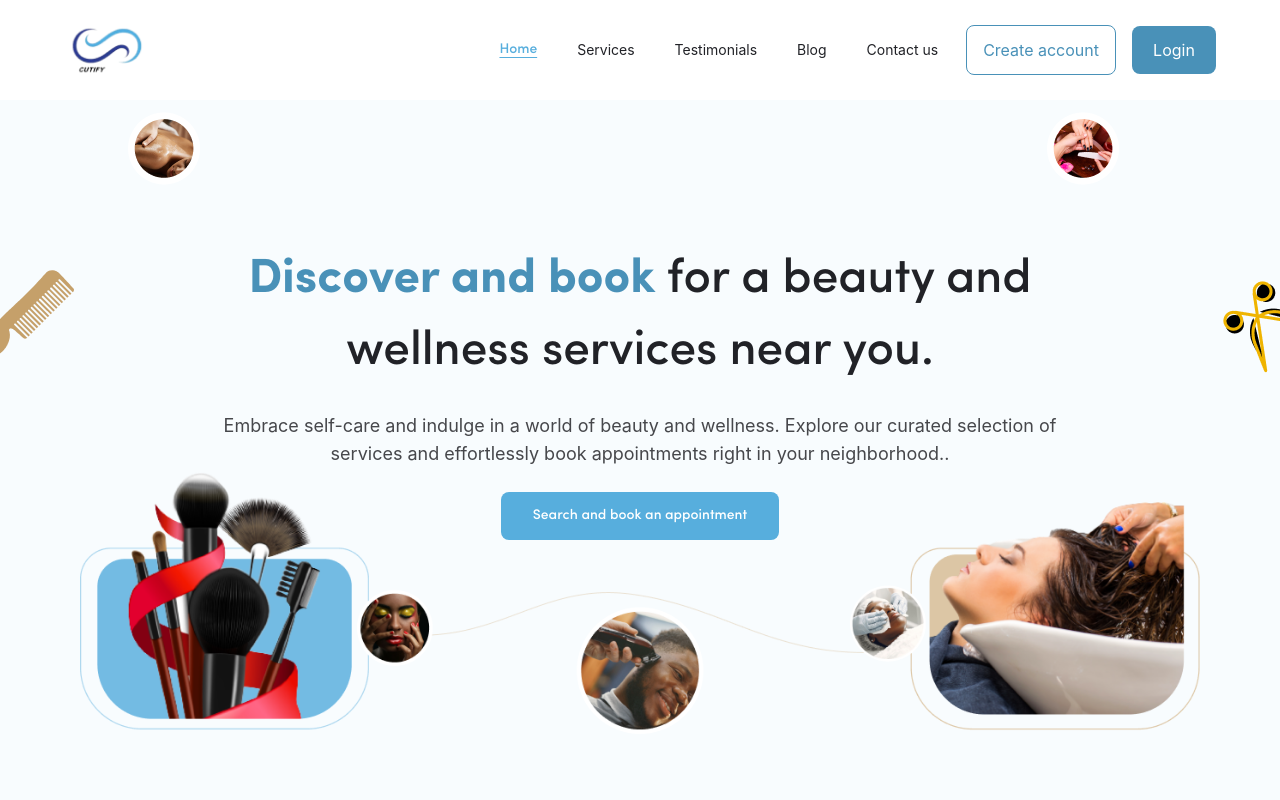
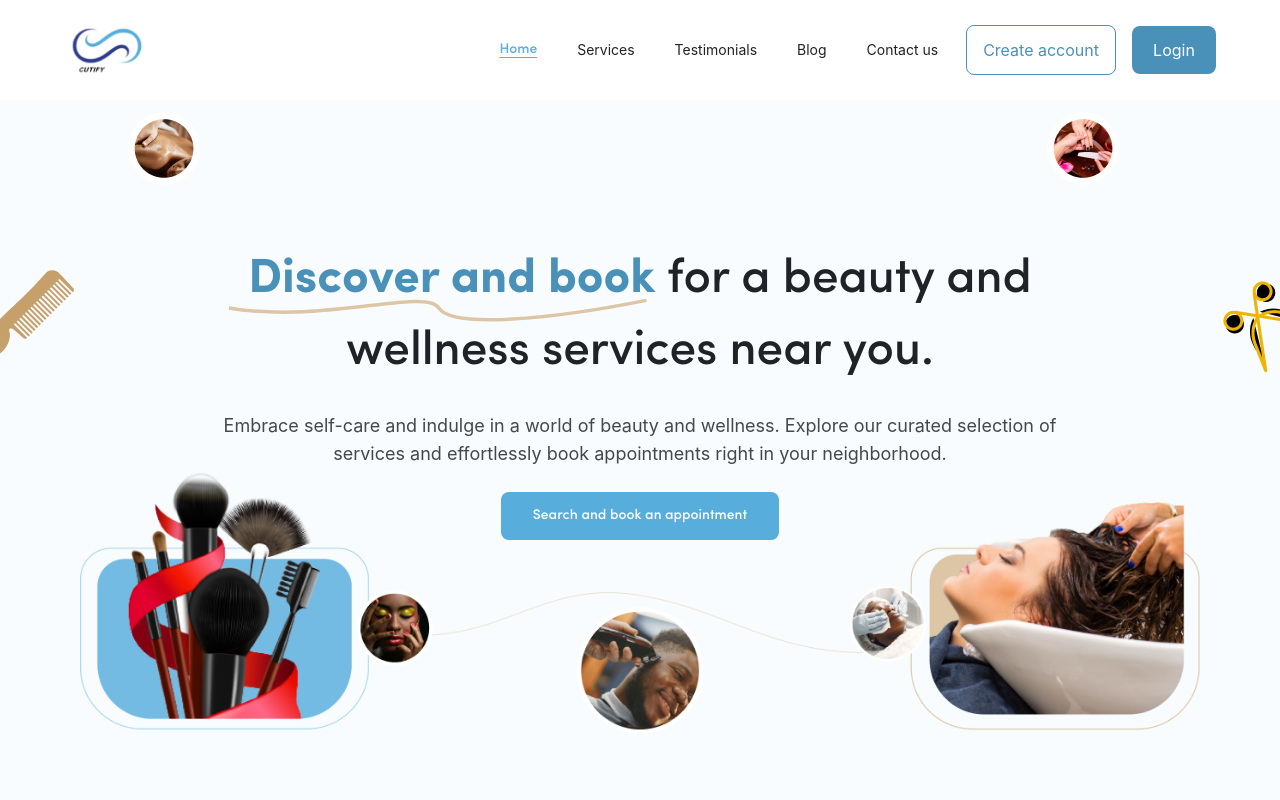
Before and after one commit to GodsfavourWiliiams/Cutify-fe, a Vue app: page / in a window 1280 px wide. Shown: the top 800 px of the page. Built offline with nearby package versions, Linux system fonts and the light colour scheme; a web font is replaced by a local one.

Commit message:
added SVG underline beneath hero and service headers

```diff
--- a/src/components/BlogCardSkeleton.vue
+++ b/src/components/BlogCardSkeleton.vue
@@ -1,5 +1,5 @@
 <template>
-  <div class="border rounded-lg border-[#F1E8DB] h-full sm:h-[381px] bg-[#FEFDFB] animate-pulse">
+  <div class="border rounded-lg border-[#F1E8DB] h-full sm:h-[341px] bg-[#FEFDFB] animate-pulse">
     <div class="w-full h-[200px] sm:h-full max-h-[221px] rounded-t-lg bg-gray-200"></div>
     <div class="flex flex-col items-start gap-2 p-4 sm:gap-4 lg:p-6">
       <div class="w-3/4 h-4 bg-gray-200 rounded"></div>
--- a/src/components/HelloWorld.vue
+++ /dev/null
@@ -1,11 +0,0 @@
-<script setup lang="ts">
-defineProps<{
-  msg: string
-}>()
-</script>
-
-<template>
-  <div class="greetings">
-    <h1 class="green">{{ msg }}</h1>
-  </div>
-</template>
--- a/src/components/Hero.vue
+++ b/src/components/Hero.vue
@@ -45,13 +45,31 @@ const pageContent = computed(() => {
   <div v-if="isHomePage" class="bg-[#F8FCFE] relative">
     <AppContainer class="px-4 py-24 sm:py-36">
       <div class="max-w-[868px] mx-auto text-center flex flex-col items-center gap-4 sm:gap-6">
-        <h1 class="text-3xl font-medium sm:text-5xl text-gray leading-[160%] sm:leading-normal">
-          <span class="font-bold text-primary-60">Discover and book</span> for a beauty and wellness
-          services near you.
+        <h1
+          class="text-3xl font-medium sm:text-5xl text-gray leading-[160%] sm:leading-normal relative"
+        >
+          <span class="relative font-bold text-primary-60">
+            Discover and book
+            <svg
+              class="absolute w-full -left-5 -bottom-5"
+              width="484"
+              height="28"
+              viewBox="0 0 484 28"
+              fill="none"
+              xmlns="http://www.w3.org/2000/svg"
+            >
+              <path
+                d="M483.504 2.85603C373.412 24.7841 259.361 35.6515 243.574 11.6288C227.788 -12.3939 109.733 30.5037 1.0591 11.6287"
+                stroke="#DDC6A6"
+                stroke-width="4.01509"
+              />
+            </svg>
+          </span>
+          for a beauty and wellness services near you.
         </h1>
         <p class="text-sm sm:text-base lg:text-lg text-gray-50 leading-[300%] sm:leading-normal">
           Embrace self-care and indulge in a world of beauty and wellness. Explore our curated
-          selection of services and effortlessly book appointments right in your neighborhood..
+          selection of services and effortlessly book appointments right in your neighborhood.
         </p>
         <Button size="lg"> Search and book an appointment </Button>
       </div>
--- a/src/components/PopularServices.vue
+++ b/src/components/PopularServices.vue
@@ -50,10 +50,25 @@ const features: Feature[] = [
 </script>
 
 <template>
-  <AppContainer class="py-10 space-y-10">
+  <AppContainer class="py-10 space-y-10 overflow-hidden">
     <h2 class="text-2xl leading-[40px] sm:text-[32px] font-medium text-gray text-center">
       Why Cutify service booking app
-      <span class="text-primary-60">is perfect for you</span>
+      <br class="block lg:hidden">
+      <span class="relative font-normal text-primary-60"> is perfect for you   <svg
+        class="absolute bottom-0 -top-1 -right-64 w-fit"
+        width="482"
+        height="54"
+        viewBox="0 0 482 54"
+        fill="none"
+        xmlns="http://www.w3.org/2000/svg"
+      >
+        <path
+          d="M481.179 33.6683C374.544 -1.63034 262.32 -14.765 243.005 33.9003C223.69 82.5656 112.215 6.37981 0.951175 51.6712"
+          stroke="#DDC6A6"
+          stroke-width="4.01509"
+        />
+      </svg></span>
+
     </h2>
     <div class="grid gap-8 md:grid-cols-2">
       <FeatureItem
--- a/src/components/TestimonialCard.vue
+++ b/src/components/TestimonialCard.vue
@@ -38,7 +38,7 @@ defineProps<{
     <div class="flex items-center gap-2 px-8">
       <img
         class="rounded-full w-[56px] h-[56px]"
-        src="https://pagedone.io/asset/uploads/1696229994.png"
+        src="/src/assets/images/testimonial-img.png"
         alt="avatar"
       />
       <div>
--- a/src/components/TheWelcome.vue
+++ /dev/null
@@ -1,13 +0,0 @@
-<script setup lang="ts">
-import WelcomeItem from './WelcomeItem.vue'
-</script>
-
-<template>
-  <WelcomeItem>
-    <template #heading>Documentation</template>
-  </WelcomeItem>
-
-  <WelcomeItem>
-    <template #heading>Tooling</template>
-  </WelcomeItem>
-</template>
--- a/src/components/WelcomeItem.vue
+++ /dev/null
@@ -1,13 +0,0 @@
-<template>
-  <div class="item">
-    <i>
-      <slot name="icon"></slot>
-    </i>
-    <div class="details">
-      <h3>
-        <slot name="heading"></slot>
-      </h3>
-      <slot></slot>
-    </div>
-  </div>
-</template>
```
Also changed, not shown: src/assets/images/testimonial-img.png (added).
